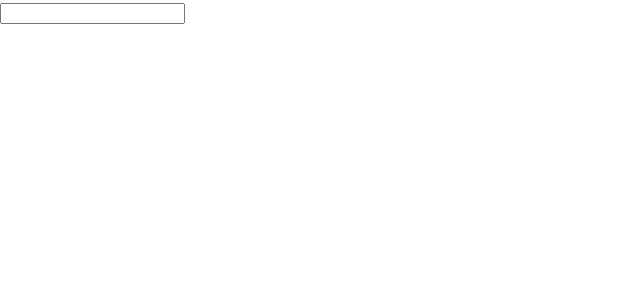
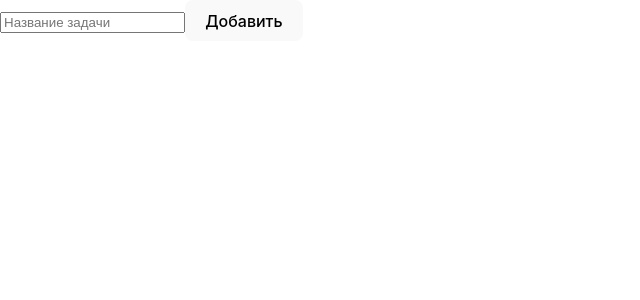
Before and after one commit to Ramramramzes/pomodoro_timer, a React (Vite) app: page / in a window 1280 px wide. Shown: the top 300 px of the page, without its empty margins (0-640 px from the left). Built offline with nearby package versions, Linux system fonts and the light colour scheme.

Commit message:
adding tasks to list in store

```diff
--- a/src/TaskInput/TaskInput.tsx
+++ b/src/TaskInput/TaskInput.tsx
@@ -4,25 +4,35 @@ import { useDispatch, useSelector } from "react-redux";
 import { AppDispatch, RootState } from "../states/store";
 import { change } from "../states/taskInputSlice";
 import { useEffect } from "react";
+import { addTask } from "../states/taskSlice";
 
 
 
 export function TaskInput() {
   const taskInput = useSelector((state:RootState) => state.inputChange.value)
+  const taskList = useSelector((state:RootState) => state.taskList.value)
   const dispatch = useDispatch<AppDispatch>()
 
   const changeHandler = (event: React.ChangeEvent<HTMLInputElement>) => {
     dispatch(change(event.target.value))
   }
 
+  const addTaskHandler = () => {
+    dispatch(addTask(taskInput))
+  }
+
+  //! временный эффект
   useEffect(() => {
-    console.log(taskInput);
-  },[taskInput])
-
+    console.log(taskList);
+  },[taskList])
 
   return (
     <>
-      <input onChange={changeHandler} value={taskInput} type="text" />
+      <input  onChange={changeHandler}
+              value={taskInput}
+              placeholder={taskInput ? '' : 'Название задачи'}
+              type="text" />
+      <button onClick={addTaskHandler}>Добавить</button>
     </>
   );
 }
--- a/src/states/taskInputSlice.ts
+++ b/src/states/taskInputSlice.ts
@@ -5,7 +5,7 @@ interface ITaskInputState{
 }
 
 const initialState: ITaskInputState ={
-  value: " "
+  value: ""
 }
 
 export const taskInputSlice = createSlice({
```
